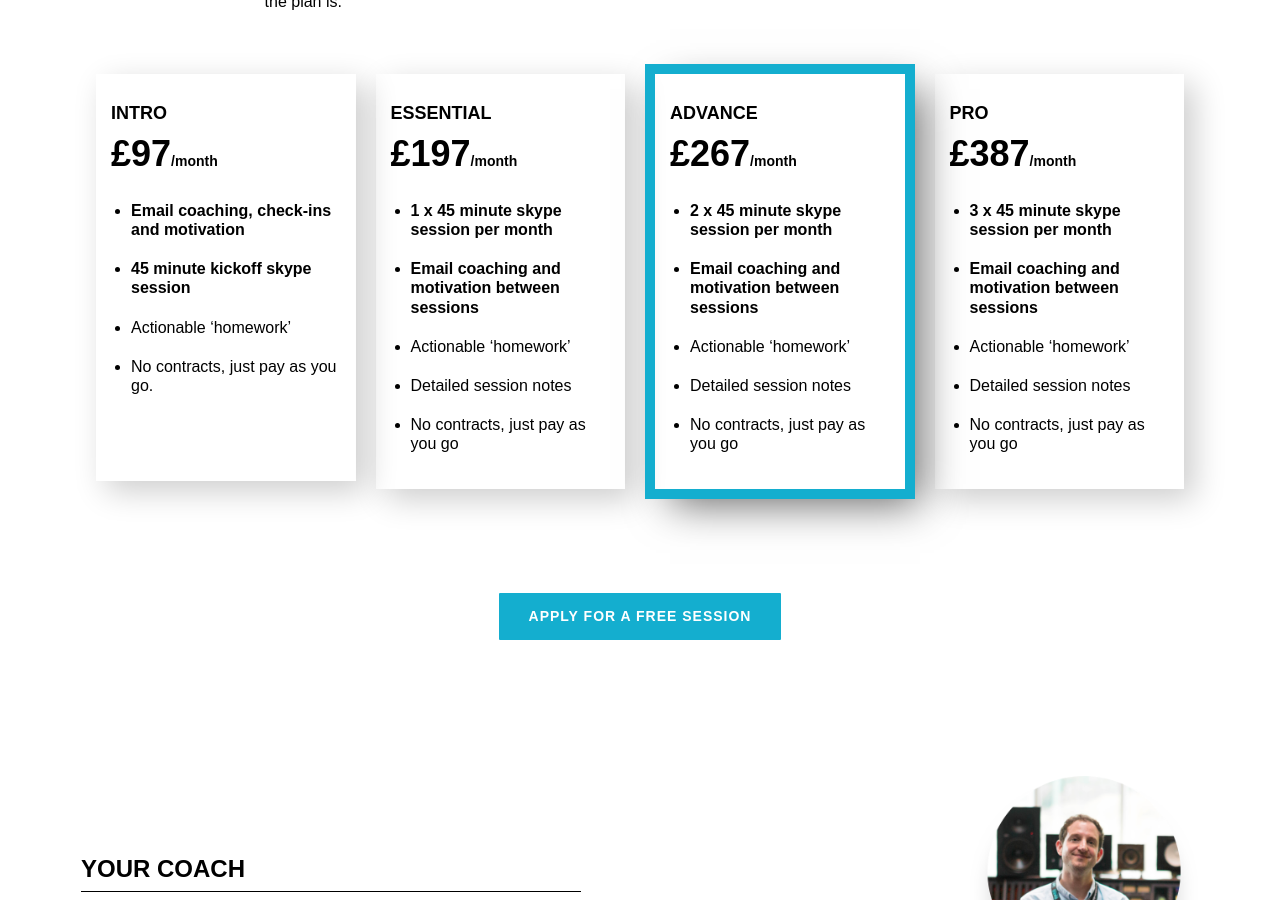
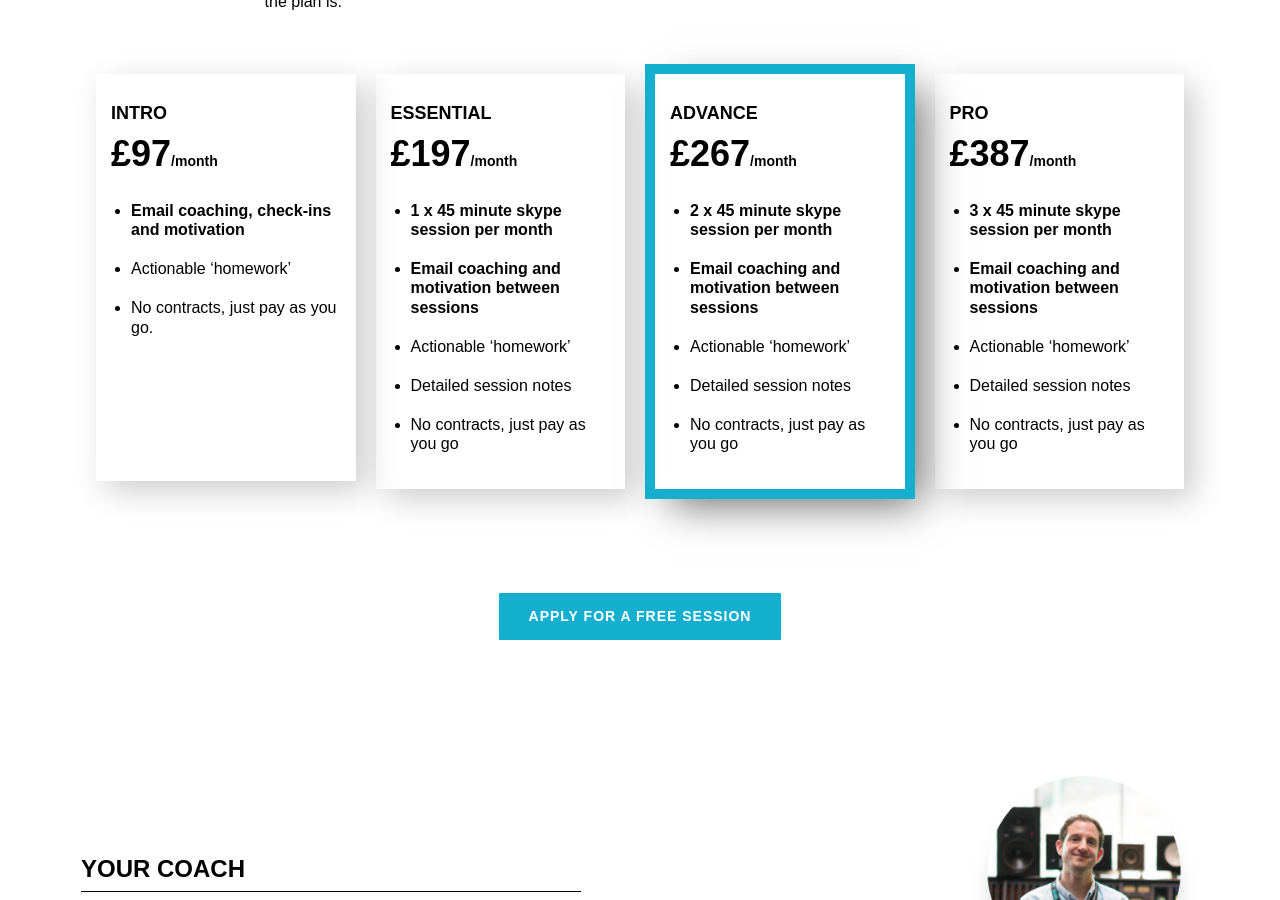
Before and after one commit to mlangsman/Coaching-Site, a Jekyll site: the page built from index.html, in a window 1280 px wide and 900 px high, scrolled down 4310 px. Built offline with Jekyll 4.4.1, drawn with Linux system fonts in a browser that asks for light colours; nearby versions of some CDN libraries.

Commit message:
Updated pricing

```diff
--- a/index.html
+++ b/index.html
@@ -256,7 +256,6 @@ title: Different Beat
 					<span class="price">£97</span><span class="frequency">/month</span>
 					<ul>
 							<li class="highlight">Email coaching, check-ins and motivation</li>
-							<li class="highlight">45 minute kickoff skype session</li>
 							<li >Actionable ‘homework’</li>
 							<li>No contracts, just pay as you go.</li>
 					</ul>
```
